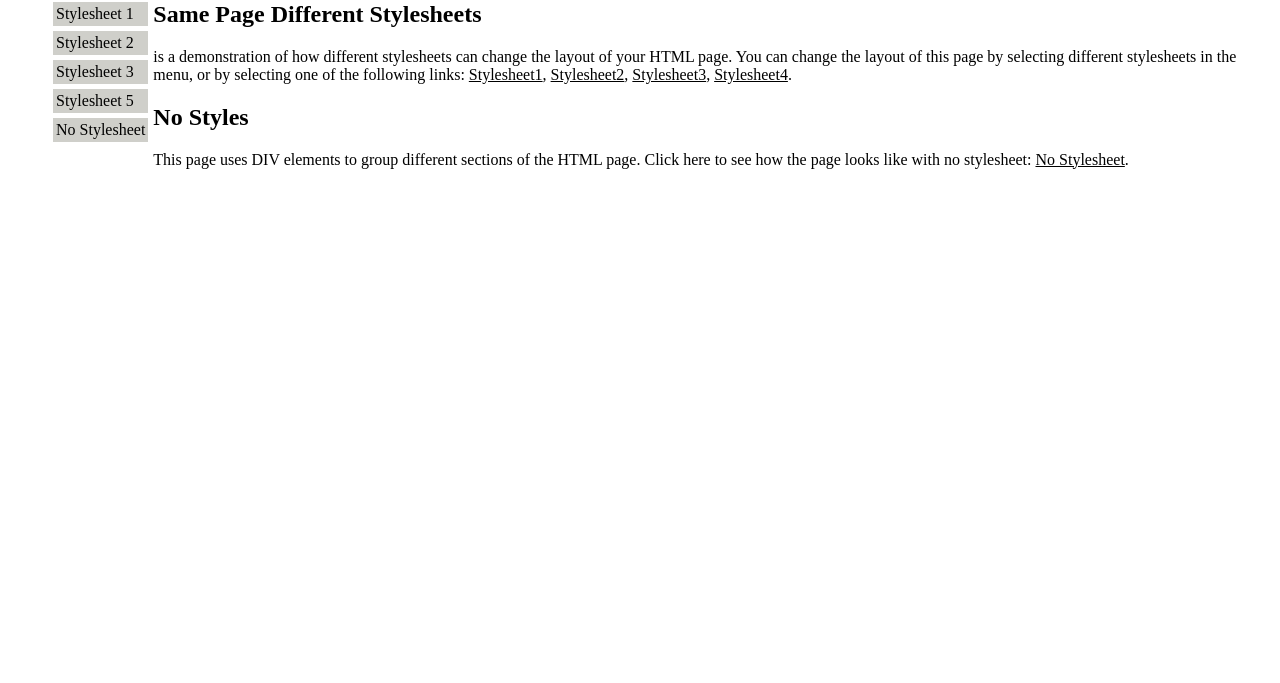
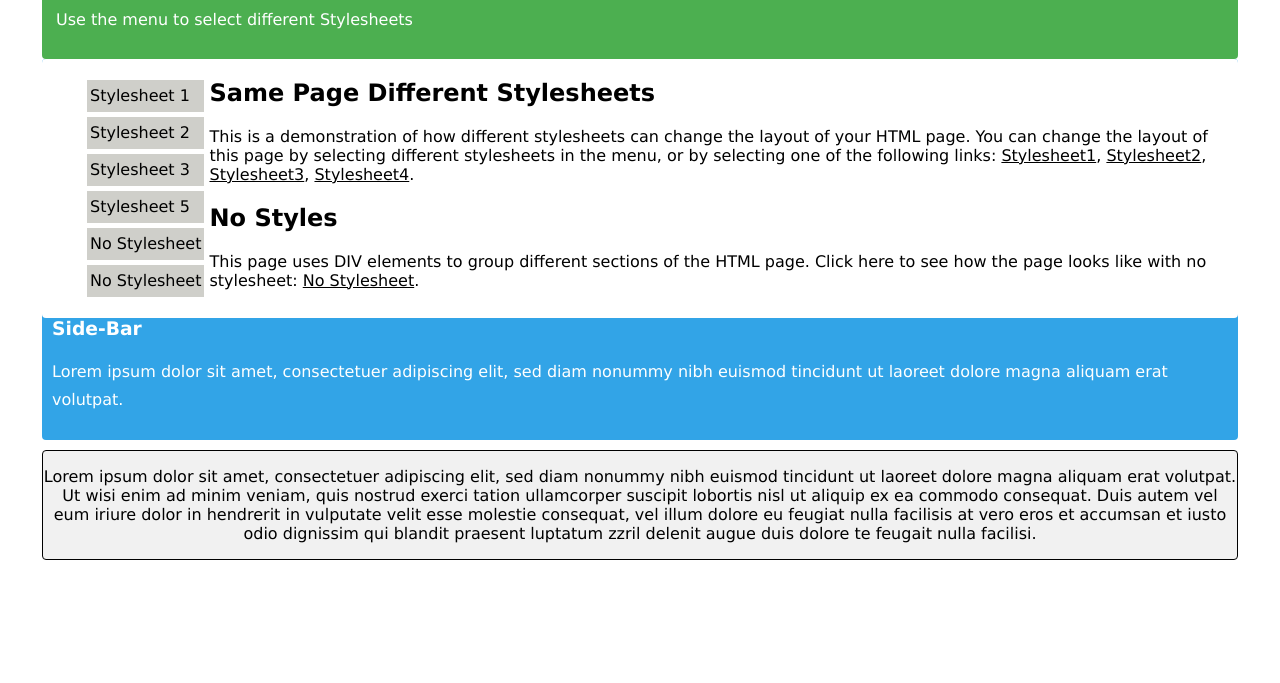
Before and after one commit to michaelmam/html-css-js, a plain HTML site: page index.html in a window 1280 px wide. Shown: the part 117-800 px from the top of the page. Drawn offline with Linux system fonts and the light colour scheme.

Commit message:
index, css - start

```diff
--- a/css.css
+++ b/css.css
@@ -0,0 +1,10 @@
+body{
+    font: 100% Lucida Sans, Verdana;
+    margin-left: 42px;
+    margin-right: 42px;
+    margin-top: 42px;
+
+}
+div{
+    border-radius: 4px;
+}
--- a/index.html
+++ b/index.html
@@ -7,27 +7,45 @@
 </head>
 
 <body>
-    <div style="background-color: green">   <h1>Welcome to My Homepage</h1>
-        Use the menu to select different Stylesheets
-</div>
 
-<ul style="list-style-type: none;float: left;">
-    <li style="background: #cfcfca;  margin: 5px;padding: 3px;">Stylesheet 1</li>
-    <li style="background: #cfcfca;  margin: 5px;padding: 3px;">Stylesheet 2</li>
-    <li style="background: #cfcfca;  margin: 5px;padding: 3px;">Stylesheet 3</li>
-    <li style="background: #cfcfca;  margin: 5px;padding: 3px;">Stylesheet 5</li>
-    <li style="background: #cfcfca;  margin: 5px;padding: 3px;">No Stylesheet</li>
-</ul>
+    <div style="background-color: #4CAF50;padding: 14px;color: white;">
+        <h1 style="line-height: 28px;">Welcome to My Homepage</h1>
+        <p>Use the menu to select different Stylesheets</p>
+    </div>
 
-<h2>Same Page Different Stylesheets</h2>
-<div> is a demonstration of how different stylesheets can change the layout of your HTML page. You can change the layout of this page by selecting different stylesheets in the menu, or by selecting one of the following links:
-<ins>Stylesheet1</ins>, <ins>Stylesheet2</ins>, <ins>Stylesheet3</ins>, <ins>Stylesheet4</ins>.
-</div>
+    <div style="float: left;background: rgb(255, 255, 255)">
+        <ul style="list-style-type: none;float: left;">
+             <li style="background: #cfcfca;  margin: 5px;padding: 3px;line-height: 26px;">Stylesheet 1</li>
+             <li style="background: #cfcfca;  margin: 5px;padding: 3px;;line-height: 26px;">Stylesheet 2</li>
+             <li style="background: #cfcfca;  margin: 5px;padding: 3px;line-height: 26px; ">Stylesheet 3</li>
+             <li style="background: #cfcfca;  margin: 5px;padding: 3px;line-height: 26px;">Stylesheet 5</li>
+             <li style="background: #cfcfca;  margin: 5px;padding: 3px;line-height: 26px;">No Stylesheet</li>
+             <li style="background: #cfcfca;  margin: 5px;padding: 3px;line-height: 26px;">No Stylesheet</li>
+        </ul>
 
 
-<h2>No Styles</h2>
-<div>This page uses DIV elements to group different sections of the HTML page. Click here to see how the page looks like with no stylesheet:
-        <ins>No Stylesheet</ins>.
+        <h2>Same Page Different Stylesheets</h2>
+        <p>This is a demonstration of how different stylesheets can change the layout of your HTML page. You can change the layout of this page by selecting different stylesheets in the menu, or by selecting one of the following links:
+        <ins>Stylesheet1</ins>, <ins>Stylesheet2</ins>, <ins>Stylesheet3</ins>, <ins>Stylesheet4</ins>.</p>
+
+         <h2>No Styles</h2>
+
+         <p>This page uses DIV elements to group different sections of the HTML page. Click here to see how the page looks like with no stylesheet:
+        <ins>No Stylesheet</ins>.</p>
+    </div>
+
+    <div style="background: #32a4e7;color: white;margin-bottom: 10px;padding: 10px;">
+        <h3>Side-Bar</h3>
+        <p style="line-height: 28px;">Lorem ipsum dolor sit amet, consectetuer adipiscing elit, sed diam nonummy nibh euismod tincidunt ut laoreet dolore magna aliquam erat volutpat.</p>
+    </div>
+
+    <div style="background: rgb(241, 241, 241);text-align:center;border:1px solid ">
+            <p>
+                Lorem ipsum dolor sit amet, consectetuer adipiscing elit, sed diam nonummy nibh euismod tincidunt ut laoreet dolore magna aliquam erat volutpat. Ut wisi enim ad minim veniam,
+                 quis nostrud exerci tation ullamcorper suscipit lobortis nisl ut aliquip ex ea commodo consequat. Duis autem vel eum iriure dolor in hendrerit in vulputate velit esse molestie
+                  consequat, vel illum dolore eu feugiat nulla facilisis at vero eros et accumsan et iusto odio dignissim qui blandit praesent luptatum zzril delenit augue duis dolore te feugait
+                   nulla facilisi.
+            </p>
     </div>
 </body>
 </html>
```
